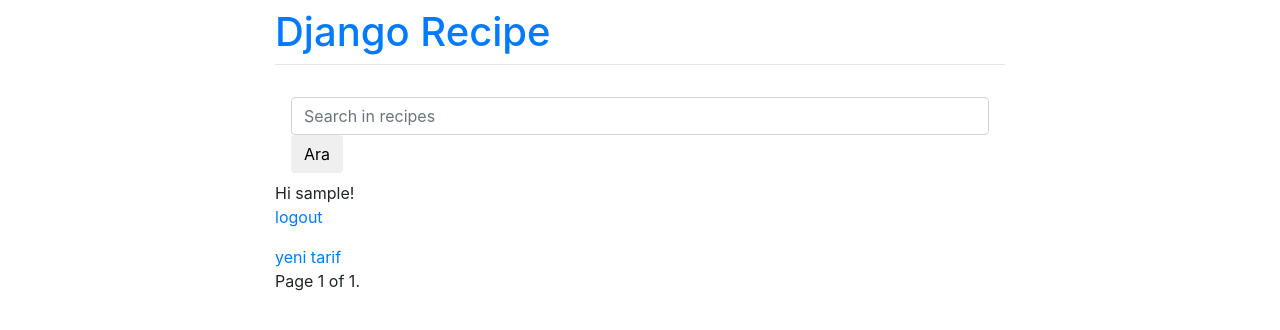
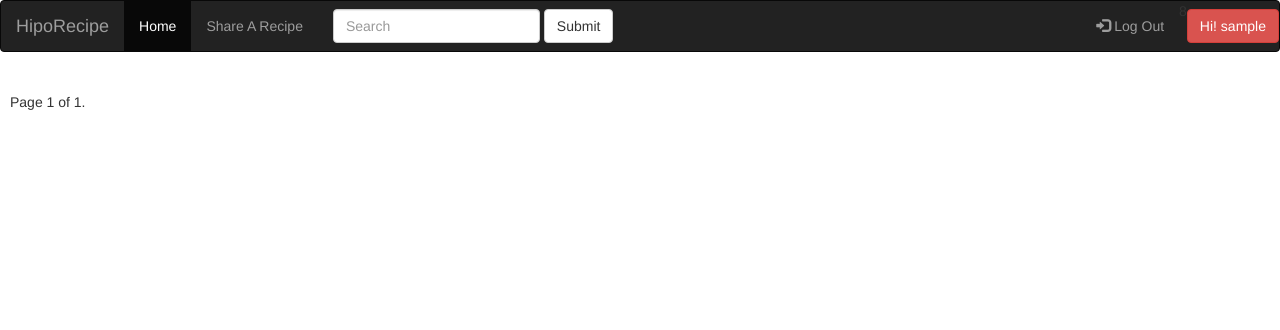
Before and after one commit to mucahiddogan/recipe-for-hipolabs, a Django app: page / in a window 1280 px wide. Shown: the top 330 px of the page. Run offline with Django 3.2, Linux system fonts and the light colour scheme; the visitor is signed in with stand-in values (Sample User, id 1); data that the repository does not hold is empty; some libraries are stand-ins or nearby versions.

Commit message:
static files added and navbar created

```diff
--- /dev/null
+++ b/odev/static/css/recipe.css
@@ -0,0 +1,13 @@
+.all_blocks{
+    margin: 10px;
+}
+
+.box_list {
+    border: 3px solid gray;
+    padding-left: 5px;
+    margin: 5px;
+}
+
+.box_list h1 {
+    margin-left: 10px;
+}
--- a/odev/templates/odev/base.html
+++ b/odev/templates/odev/base.html
@@ -1,36 +1,52 @@
 <!doctype html>
+{% load static %}
 <html lang="en">
   <head>
     <meta charset="utf-8">
+    <title>Best Tastes You Find!</title>
     <meta name="viewport" content="width=device-width, initial-scale=1, shrink-to-fit=no">
-    <link rel="stylesheet" href="https://stackpath.bootstrapcdn.com/bootstrap/4.1.3/css/bootstrap.min.css" integrity="sha384-MCw98/SFnGE8fJT3GXwEOngsV7Zt27NXFoaoApmYm81iuXoPkFOJwJ8ERdknLPMO" crossorigin="anonymous">
-    <script src="https://stackpath.bootstrapcdn.com/bootstrap/4.1.3/js/bootstrap.min.js" integrity="sha384-ChfqqxuZUCnJSK3+MXmPNIyE6ZbWh2IMqE241rYiqJxyMiZ6OW/JmZQ5stwEULTy" crossorigin="anonymous"></script>
-    <title>Quickly Share Recipe!</title>
+    <!-- <link rel="stylesheet" href="https://stackpath.bootstrapcdn.com/bootstrap/4.1.3/css/bootstrap.min.css" >
+    <script src="https://ajax.googleapis.com/ajax/libs/jquery/3.4.0/jquery.min.js"></script>
+    <script src="https://stackpath.bootstrapcdn.com/bootstrap/4.1.3/js/bootstrap.min.js" ></script>     -->
+    <link rel="stylesheet" href="https://maxcdn.bootstrapcdn.com/bootstrap/3.4.0/css/bootstrap.min.css">
+    <script src="https://ajax.googleapis.com/ajax/libs/jquery/3.4.0/jquery.min.js"></script>
+    <script src="https://maxcdn.bootstrapcdn.com/bootstrap/3.4.0/js/bootstrap.min.js"></script>
+    <link rel="stylesheet" href="{% static 'css/recipe.css' %}">
   </head>
   <body>
-    <div class="container">
-      <div class="row justify-content-center">
-        <div class="col-8">
-          <a href="/"> <h1 class="mt-2">Django Recipe</h1> </a>
-          <hr class="mt-0 mb-4">
-            <form class="navbar" role="search" method="GET" action="">
-                <input class="form-control" type="text" name="q" placeholder="Search in recipes">
-                <input class="btn" type="submit" value="Ara">
+      <nav class="navbar navbar-inverse">
+          <div class="container-fluid">
+            <div class="navbar-header">
+              <a class="navbar-brand" href="/">HipoRecipe</a>
+            </div>
+            <ul class="nav navbar-nav">
+              <li class="active"><a href="/">Home</a></li>
+              <li><a href="{% url 'recipe_new' %}">Share A Recipe</a></li>
+            </ul>
+            <form class="navbar-form navbar-left" action="" role="search" method="GET">
+              <div class="form-group">
+                <input type="text" class="form-control" placeholder="Search" name="q">
+              </div>
+              <button type="submit" class="btn btn-default">Submit</button>
             </form>
+            {% if user.is_authenticated %}
+            <button class="btn btn-danger navbar-btn navbar-right"> Hi! {{user.username}} </button>
+            <ul class="nav navbar-nav navbar-right">
+                <li><a href="{% url 'logout' %}"><span class="glyphicon glyphicon-log-in"></span> Log Out</a></li>8
 
-            {% if user.is_authenticated %}
-            Hi {{ user.username }}!
-            <p><a href="{% url 'logout' %}">logout</a></p>
-            {% else %}
-            <p>You are not logged in</p>
-            <a href="{% url 'login' %}">login</a>
-            <a href="{% url 'register' %}"> register</a>
-            {% endif %}
-
-            <a href="{% url 'recipe_new' %}" class="top-menu"><span class="glyphicon glyphicon-plus">yeni tarif</span></a>
-
+              </ul>
+              {% else %}
+              <ul class="nav navbar-nav navbar-right">
+                  <li><a href="{% url 'register' %}"><span class="glyphicon glyphicon-user"></span> Register</a></li>
+                  <li><a href="{% url 'login' %}"><span class="glyphicon glyphicon-log-in"></span> Login</a></li>
+                </ul>
+              {% endif %}
+          </div>
+        </nav>
+        <div class="all_blocks">
           {% block content %}
           {% endblock %}
+        </div>
         </div>
       </div>
     </div>
--- a/odev/templates/odev/recipe_confirm_delete.html
+++ b/odev/templates/odev/recipe_confirm_delete.html
@@ -1,5 +1,7 @@
-<h1>Book Delete</h1>
+{% extends 'odev/base.html' %}
+{% block content %}
 <form method="post">{% csrf_token %}
     Are you sure you want to delete "{{ object }}" ?
     <input type="submit" value="Submit" />
 </form>
+{% endblock %}
--- a/odev/templates/odev/recipe_list.html
+++ b/odev/templates/odev/recipe_list.html
@@ -1,17 +1,19 @@
 
 {% extends 'odev/base.html' %}
 {% block content %}
-
-
-
-
-
-
     {% for recipe in recipes %}
-        {# Each "contact" is a Contact model object. #}
-        <h1> {{recipe.id}} <a href="{% url 'recipe_detail' pk=recipe.pk %}">{{ recipe.name }}</a></h1>
-        <p> User: {{ recipe.user }}</p>
-        <p> Ayrıntı: {{ recipe.description }}</p>
+        <div class="box_list">
+            <a href="{% url 'recipe_detail' pk=recipe.pk %}"><h1>{{ recipe.name }}</h1></a>
+            <a href="{% url 'recipe_detail' pk=recipe.pk %}">
+            <img src="{{ recipe.image.url }}" alt="image" width="200px" height="200px"></a>
+            <center>
+                {% if user.is_authenticated %}
+                    <p> Difficulty: {{ recipe.difficulty }}, Chef: {{ recipe.user }} <a href="{% url 'recipe_edit' recipe.pk %}">edit</a> </p>
+                {% else %}
+                    <p> Difficulty: {{ recipe.difficulty }}, Chef: {{ recipe.user }} <a href="{% url 'recipe_detail' pk=recipe.pk %}" ><strong>show</strong></a></p>
+                {% endif %}
+            </center>
+        </div>
     {% endfor %}
 
     <div class="pagination">
```
Also changed, not shown: odev/templates/odev/recipe_detail.html (+14 -9 lines).
